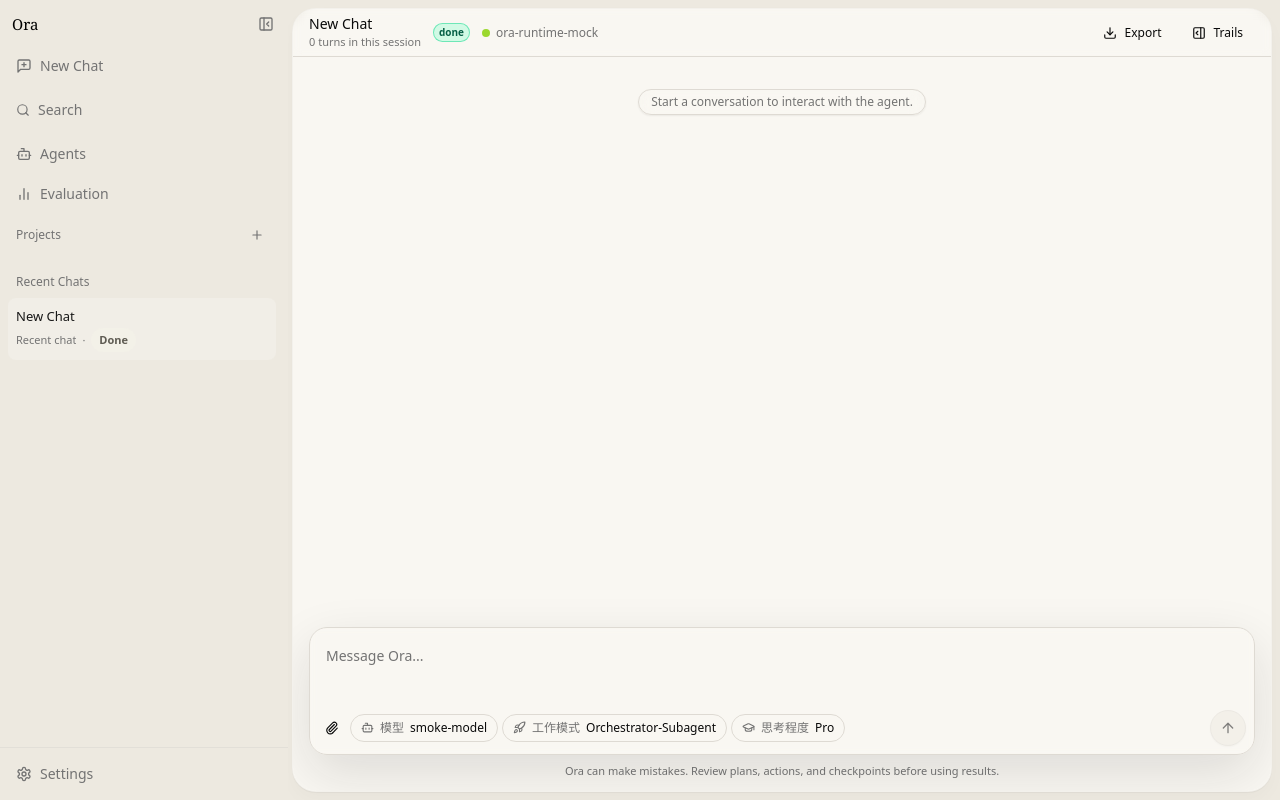
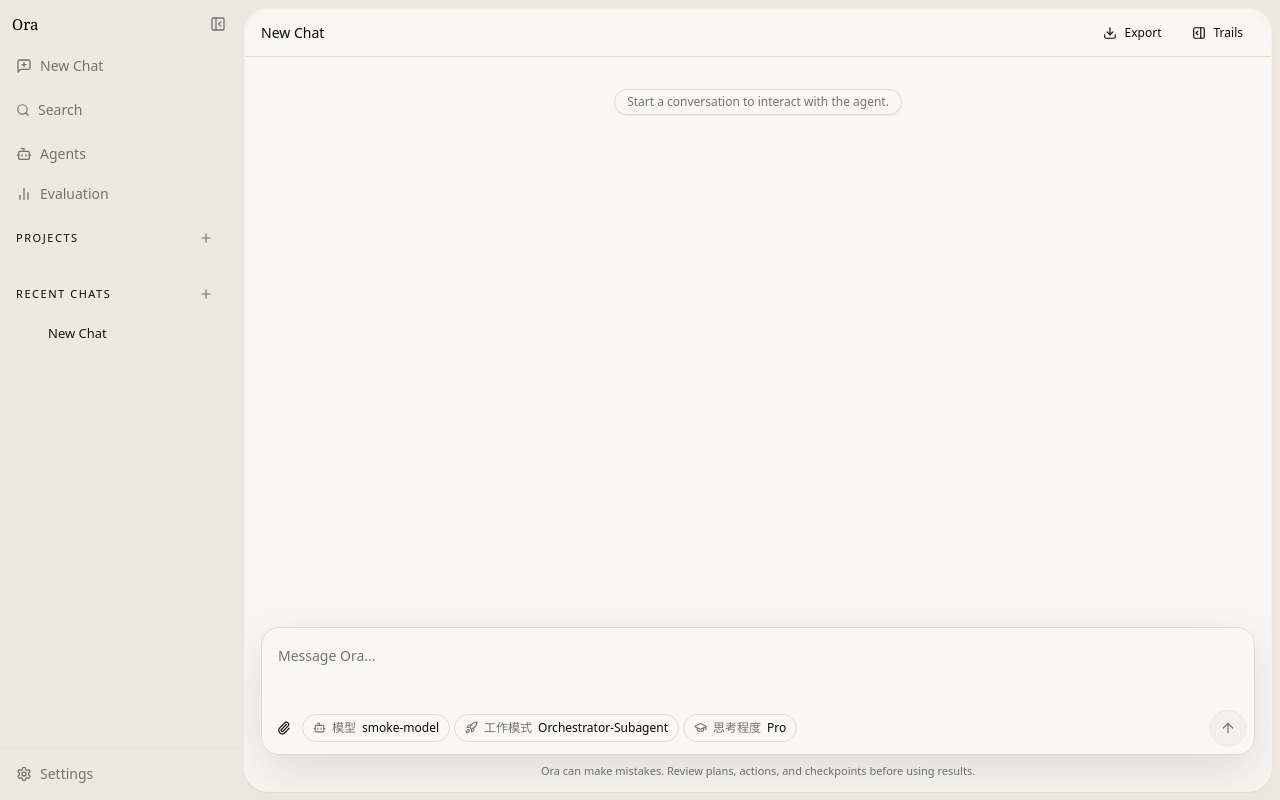
Before and after one commit to cemeworm/Ora, a React (Vite) app in the folder apps/desktop/: page / in a window 1280 px wide. Built offline with nearby package versions, Linux system fonts and the light colour scheme.

Commit message:
Refine desktop chrome and simplify runtime status

```diff
--- a/apps/desktop/src/App.tsx
+++ b/apps/desktop/src/App.tsx
@@ -209,7 +209,6 @@
             selectedCustomAgentId={state.selectedCustomAgentId}
             activeSnapshot={state.activeSnapshot}
             agents={agents}
-            bridgeStatus={state.bridgeStatus}
             busyCommand={state.busyCommand}
             chatMessages={chatMessages}
             checkpoints={checkpoints}
--- a/apps/desktop/src/components/ChatHeader.tsx
+++ b/apps/desktop/src/components/ChatHeader.tsx
@@ -1,11 +1,9 @@
 import { Download, Files, Pause, PanelRightOpen } from "lucide-react";
 import { Button } from "./ui/button";
-import { StatusBadge } from "./StatusBadge";
-import type { RuntimeBridgeStatus, SessionRun, SessionTurnItem } from "../types";
+import type { SessionRun, SessionTurnItem } from "../types";
 import { cn } from "../lib/utils";
 
 interface ChatHeaderProps {
-  bridgeStatus: RuntimeBridgeStatus;
   busyCommand?: string;
   isRunning: boolean;
   isApprovalRequired: boolean;
@@ -20,7 +18,6 @@
 }
 
 export function ChatHeader({
-  bridgeStatus,
   busyCommand,
   isRunning,
   isApprovalRequired,
@@ -40,18 +37,8 @@
         isApprovalRequired && "bg-amber-50/90",
       )}
     >
-      <div className="flex min-w-0 items-center gap-3">
-        <div className="min-w-0">
-          <h2 className="truncate text-sm font-medium">{selectedSession.title}</h2>
-          <p className="truncate text-[11px] text-muted-foreground">
-            {selectedSession.turnCount} turn{selectedSession.turnCount === 1 ? "" : "s"} in this session
-          </p>
-        </div>
-        <StatusBadge status={selectedSession.status} size="sm" />
-        <div className="hidden items-center gap-1.5 text-xs text-muted-foreground sm:flex">
-          <span className={cn("h-2 w-2 rounded-full", bridgeStatus.ok ? "bg-signal-acid" : "bg-red-500")} />
-          <span>{bridgeStatus.label}</span>
-        </div>
+      <div className="min-w-0">
+        <h2 className="truncate text-sm font-medium">{selectedSession.title}</h2>
       </div>
       <div className="hidden min-w-0 flex-1 items-center justify-center px-4 lg:flex">
         <div className="flex max-w-full items-center gap-1 overflow-x-auto">
--- a/apps/desktop/src/components/ChatView.tsx
+++ b/apps/desktop/src/components/ChatView.tsx
@@ -2,7 +2,7 @@
 import { ChatHeader } from "./ChatHeader";
 import { ChatMessages } from "./ChatMessages";
 import { ChatInput } from "./ChatInput";
-import type { ActionRecord, AgentProfile, ChatMessage, CheckpointRecord, PlanItem, RuntimeBridgeStatus, SessionRun, SessionTurnItem, StreamLine, TopologyEdge, TopologyNode, PatternCard } from "../types";
+import type { ActionRecord, AgentProfile, ChatMessage, CheckpointRecord, PlanItem, SessionRun, SessionTurnItem, StreamLine, TopologyEdge, TopologyNode, PatternCard } from "../types";
 import type { OraStateSnapshot } from "../lib/runtimeClient";
 import { useWorkbench } from "../lib/state";
 import { cn } from "../lib/utils";
@@ -12,7 +12,6 @@
   patternCards: PatternCard[];
   activeSnapshot?: OraStateSnapshot;
   agents: AgentProfile[];
-  bridgeStatus: RuntimeBridgeStatus;
   busyCommand?: string;
   chatMessages: ChatMessage[];
   checkpoints: CheckpointRecord[];
@@ -48,7 +47,6 @@
   activePattern,
   patternCards,
   agents,
-  bridgeStatus,
   busyCommand,
   chatMessages,
   composerPrompt,
@@ -89,7 +87,6 @@
   return (
     <div className="relative flex h-full min-h-0 w-full bg-transparent">
       <ChatHeader
-        bridgeStatus={bridgeStatus}
         busyCommand={busyCommand}
         isRunning={isRunning}
         isApprovalRequired={isApprovalRequired}
--- a/apps/desktop/src/components/Sidebar.tsx
+++ b/apps/desktop/src/components/Sidebar.tsx
@@ -1,8 +1,7 @@
+import { useState, type ReactNode } from "react";
 import {
   Bot,
   ChartNoAxesColumn,
-  ChevronDown,
-  ChevronRight,
   Folder,
   FolderOpen,
   MessageSquarePlus,
@@ -15,7 +14,9 @@
 import { cn } from "../lib/utils";
 import type { RunStatus } from "../types";
 import { SidebarTrigger, useSidebar } from "./ui/sidebar";
-import { StatusPill } from "./StatusPill";
+
+const MAX_VISIBLE_PROJECT_SESSIONS = 4;
+const SESSION_COLUMN_INDENT = "pl-[1.375rem]";
 
 function statusFromSession(status: string | undefined): RunStatus {
   if (status === "interrupted") return "approval_required";
@@ -24,10 +25,100 @@
   return "done";
 }
 
+function SidebarSectionHeader({
+  title,
+  action,
+}: {
+  title: string;
+  action?: ReactNode;
+}) {
+  return (
+    <div className="flex items-center justify-between px-2 pb-2 pt-1">
+      <span className="text-[11px] font-medium uppercase tracking-[0.14em] text-muted-foreground/80">{title}</span>
+      {action}
+    </div>
+  );
+}
+
+function SessionStatusBadge({ status }: { status: RunStatus }) {
+  if (status === "running") {
+    return (
+      <span className="inline-flex items-center rounded-full bg-emerald-100/85 px-2 py-0.5 text-[10px] font-medium text-emerald-800">
+        Awaiting reply
+      </span>
+    );
+  }
+
+  if (status === "approval_required") {
+    return (
+      <span className="inline-flex items-center rounded-full bg-amber-100/75 px-2 py-0.5 text-[10px] font-medium text-amber-800">
+        Needs approval
+      </span>
+    );
+  }
+
+  if (status === "failed") {
+    return (
+      <span className="inline-flex items-center rounded-full bg-rose-100/75 px-2 py-0.5 text-[10px] font-medium text-rose-700">
+        Failed
+      </span>
+    );
+  }
+
+  return null;
+}
+
+function SessionLeadingIndicator({ status }: { status: RunStatus }) {
+  if (status === "running") {
+    return <span className="h-3 w-3 shrink-0 rounded-full border border-muted-foreground/15 border-t-muted-foreground/55 animate-spin" />;
+  }
+
+  if (status === "approval_required") {
+    return <span className="h-2 w-2 shrink-0 rounded-full bg-amber-500/80" />;
+  }
+
+  if (status === "failed") {
+    return <span className="h-2 w-2 shrink-0 rounded-full bg-rose-500/75" />;
+  }
+
+  return null;
+}
+
+function SessionRow({
+  title,
+  status,
+  selected,
+  onClick,
+}: {
+  title: string;
+  status: RunStatus;
+  selected: boolean;
+  onClick: () => void;
+}) {
+  return (
+    <button
+      onClick={onClick}
+      className={cn(
+        "group flex min-h-[36px] w-full items-center gap-2 rounded-lg px-2.5 py-1.5 text-left text-[13px] transition-colors",
+        selected
+          ? "bg-sidebar-accent/95 text-sidebar-accent-foreground"
+          : "text-sidebar-foreground hover:bg-sidebar-accent/45",
+      )}
+    >
+      {status !== "done" && <SessionLeadingIndicator status={status} />}
+      <div className="min-w-0 flex-1">
+        <div className={cn("truncate font-medium", !selected && "text-foreground/88")}>{title}</div>
+      </div>
+      <SessionStatusBadge status={status} />
+    </button>
+  );
+}
+
 export function Sidebar() {
   const { state, dispatch } = useWorkbench();
   const { actions } = useRunActions();
   const { open } = useSidebar();
+  const [expandedSessionLists, setExpandedSessionLists] = useState<Record<string, boolean>>({});
   const projects = state.projects.map((project) => ({
     ...project,
     expanded: state.expandedProjectIds[project.projectId] ?? true,
@@ -48,13 +139,14 @@
       title: session.title,
       status: statusFromSession(session.status),
     }));
+  const showSectionDivider = projects.length > 0 && recentChats.length > 0;
 
   return (
     <aside
       data-state={open ? "expanded" : "collapsed"}
       className={cn(
         "hidden h-screen shrink-0 bg-background text-sidebar-foreground transition-[width] duration-200 ease-linear md:flex md:flex-col",
-        open ? "w-72" : "w-12",
+        open ? "w-60" : "w-12",
       )}
     >
       <div className="flex h-12 shrink-0 flex-col justify-center px-2">
@@ -90,16 +182,17 @@
 
       <div className="min-h-0 flex-1 overflow-hidden">
         <div className="px-2 pb-2">
-          {open && (
           <button
             type="button"
-              className="flex h-9 w-full appearance-none items-center gap-2 rounded-md border-0 bg-transparent px-2 text-sm text-muted-foreground shadow-none transition hover:bg-sidebar-accent hover:text-sidebar-accent-foreground"
+            className={cn(
+              "flex h-9 w-full appearance-none items-center gap-2 rounded-md border-0 bg-transparent px-2 text-sm text-muted-foreground shadow-none transition hover:bg-sidebar-accent hover:text-sidebar-accent-foreground",
+              !open && "justify-center px-0",
+            )}
             title="Search"
           >
             <Search size={14} />
-              <span>Search</span>
+            {open && <span>Search</span>}
           </button>
-          )}
           <button
             onClick={() => dispatch({ type: "SET_VIEW", view: "agents" })}
             className={cn(
@@ -130,23 +223,28 @@
           <div className="flex h-full min-h-0 flex-col overflow-hidden px-2 pb-2">
             <div className="min-h-0 flex-1 overflow-y-auto pr-1">
               <section>
-                <div className="flex items-center justify-between px-2 pb-2 pt-1">
-                  <span className="text-xs font-medium text-muted-foreground">Projects</span>
+                <SidebarSectionHeader
+                  title="Projects"
+                  action={(
                     <button
                       type="button"
                       onClick={() => void actions.addProjectFromDialog()}
-                    className="rounded-md p-1 text-muted-foreground transition hover:bg-sidebar-accent hover:text-sidebar-accent-foreground"
+                      className="flex h-7 w-7 items-center justify-center rounded-md text-muted-foreground transition hover:bg-sidebar-accent/65 hover:text-sidebar-accent-foreground"
                       title="Select folder"
                     >
                       <Plus size={14} />
                     </button>
-                </div>
-                <div className="flex flex-col gap-1">
+                  )}
+                />
+                <div className="flex flex-col gap-0.5">
                   {projects.map((project) => {
                     const selectedProject = state.selectedProjectId === project.projectId;
+                    const showAllSessions = expandedSessionLists[project.projectId] ?? false;
+                    const visibleSessions = showAllSessions ? project.sessions : project.sessions.slice(0, MAX_VISIBLE_PROJECT_SESSIONS);
+                    const hiddenSessionCount = Math.max(0, project.sessions.length - visibleSessions.length);
                     return (
-                      <div key={project.projectId} className="rounded-md">
-                        <div className="flex items-center gap-1">
+                      <div key={project.projectId} className="group/project rounded-lg px-2">
+                        <div className="flex items-center gap-1.5">
                           <button
                             type="button"
                             onClick={() => {
@@ -154,47 +252,75 @@
                               dispatch({ type: "TOGGLE_PROJECT_SECTION", projectId: project.projectId });
                             }}
                             className={cn(
-                              "flex min-w-0 flex-1 items-center gap-2 rounded-md px-2 py-2 text-left text-sm transition",
-                              selectedProject ? "bg-sidebar-accent text-sidebar-accent-foreground" : "text-muted-foreground hover:bg-sidebar-accent/70",
+                              "flex min-w-0 flex-1 items-center gap-2 rounded-lg px-2.5 py-2 text-left text-[13px] transition-colors",
+                              selectedProject
+                                ? "bg-sidebar-accent/95 text-sidebar-accent-foreground"
+                                : "text-sidebar-foreground hover:bg-sidebar-accent/45",
                             )}
                             title={project.rootPath}
                           >
-                            {project.expanded ? <ChevronDown size={14} /> : <ChevronRight size={14} />}
+                            <span className={cn("text-muted-foreground/85", selectedProject && "text-sidebar-accent-foreground/70")}>
                               {project.expanded ? <FolderOpen size={14} /> : <Folder size={14} />}
-                            <div className="min-w-0 flex-1">
-                              <div className="truncate text-[13px] font-medium">{project.label}</div>
-                              <div className="truncate text-[11px] text-muted-foreground">{project.sessions.length} session{project.sessions.length === 1 ? "" : "s"}</div>
-                            </div>
+                            </span>
+                            <div className="min-w-0 flex-1 truncate font-medium">{project.label}</div>
                           </button>
                           <button
                             type="button"
                             onClick={() => void actions.createProjectSession(project.projectId)}
-                            className="rounded-md p-1.5 text-muted-foreground transition hover:bg-sidebar-accent hover:text-sidebar-accent-foreground"
+                            className="flex h-7 w-7 shrink-0 items-center justify-center rounded-md text-muted-foreground opacity-0 transition hover:bg-sidebar-accent/65 hover:text-sidebar-accent-foreground group-hover/project:opacity-100 focus-visible:opacity-100"
                             title="New project session"
                           >
-                            <MessageSquarePlus size={14} />
+                            <Plus size={14} />
                           </button>
                         </div>
-                        {project.expanded && project.sessions.length > 0 && (
-                          <div className="mt-1 flex flex-col gap-1 pl-8">
-                            {project.sessions.map((session) => {
+                        {project.expanded && (
+                          <div className={cn(SESSION_COLUMN_INDENT, "pt-0")}>
+                            {project.sessions.length === 0 ? (
+                              <div className="px-2.5 py-1.5 text-[12px] text-muted-foreground/75">No chats yet</div>
+                            ) : (
+                              <div className="flex flex-col gap-0">
+                                {visibleSessions.map((session) => {
                                   const selected = session.id === state.selectedSessionId;
                                   return (
-                                <button
+                                    <SessionRow
                                       key={session.id}
+                                      title={session.title}
+                                      status={session.status}
+                                      selected={selected}
                                       onClick={() => void actions.selectSession(session.id)}
-                                  className={cn(
-                                    "flex min-h-[40px] w-full items-center rounded-md px-2 py-2 text-left text-sm transition",
-                                    selected ? "bg-sidebar-accent text-sidebar-accent-foreground" : "text-muted-foreground hover:bg-sidebar-accent/70",
-                                  )}
-                                >
-                                  <div className="min-w-0 flex-1">
-                                    <div className="truncate text-[13px] font-medium">{session.title}</div>
-                                  </div>
-                                  <StatusPill status={session.status} />
-                                </button>
+                                    />
                                   );
                                 })}
+                                {hiddenSessionCount > 0 && (
+                                  <button
+                                    type="button"
+                                    onClick={() => {
+                                      setExpandedSessionLists((current) => ({
+                                        ...current,
+                                        [project.projectId]: true,
+                                      }));
+                                    }}
+                                    className="flex min-h-[32px] items-center px-2.5 text-left text-[12px] text-muted-foreground transition hover:text-foreground"
+                                  >
+                                    Show {hiddenSessionCount} more
+                                  </button>
+                                )}
+                                {showAllSessions && project.sessions.length > MAX_VISIBLE_PROJECT_SESSIONS && (
+                                  <button
+                                    type="button"
+                                    onClick={() => {
+                                      setExpandedSessionLists((current) => ({
+                                        ...current,
+                                        [project.projectId]: false,
+                                      }));
+                                    }}
+                                    className="flex min-h-[32px] items-center px-2.5 text-left text-[12px] text-muted-foreground transition hover:text-foreground"
+                                  >
+                                    Show less
+                                  </button>
+                                )}
+                              </div>
+                            )}
                           </div>
                         )}
                       </div>
@@ -204,31 +330,38 @@
               </section>
 
               {recentChats.length > 0 && (
-                <section className="mt-4">
-                  <div className="px-2 pb-2 pt-1 text-xs font-medium text-muted-foreground">Recent Chats</div>
-                  <div className="flex flex-col gap-1">
+                <section className={cn("mt-4", showSectionDivider && "border-t border-sidebar-border/70 pt-4")}>
+                  <SidebarSectionHeader
+                    title="Recent Chats"
+                    action={(
+                      <button
+                        type="button"
+                        onClick={() => {
+                          dispatch({ type: "SET_VIEW", view: "chat" });
+                          void actions.createSession();
+                        }}
+                        className="flex h-7 w-7 items-center justify-center rounded-md text-muted-foreground transition hover:bg-sidebar-accent/65 hover:text-sidebar-accent-foreground"
+                        title="New chat"
+                      >
+                        <Plus size={14} />
+                      </button>
+                    )}
+                  />
+                  <div className="px-2">
+                    <div className={cn("flex flex-col gap-0", SESSION_COLUMN_INDENT)}>
                       {recentChats.map((session) => {
                         const selected = session.id === state.selectedSessionId;
                         return (
-                        <button
+                          <SessionRow
                             key={session.id}
+                            title={session.title}
+                            status={session.status}
+                            selected={selected}
                             onClick={() => void actions.selectSession(session.id)}
-                          className={cn(
-                            "group relative flex min-h-[44px] w-full items-center rounded-md px-2 py-2 text-left text-sm transition",
-                            selected ? "bg-sidebar-accent text-sidebar-accent-foreground" : "text-muted-foreground hover:bg-sidebar-accent/70",
-                          )}
-                        >
-                          <div className="min-w-0 flex-1">
-                            <div className="truncate text-[13px] font-medium">{session.title}</div>
-                            <div className="mt-0.5 flex items-center gap-1.5 text-[11px] text-muted-foreground">
-                              <span className="truncate">Recent chat</span>
-                              <span>·</span>
-                              <StatusPill status={session.status} />
-                            </div>
-                          </div>
-                        </button>
+                          />
                         );
                       })}
+                    </div>
                   </div>
                 </section>
               )}
--- a/apps/desktop/src/components/TrailsDrawer.tsx
+++ b/apps/desktop/src/components/TrailsDrawer.tsx
@@ -58,6 +58,7 @@
   onCancelRun,
 }: TrailsDrawerProps) {
   const nodeLabel = selectedNode?.label ?? activeSnapshot?.pattern.replace(/_/g, " ") ?? "No active run selected";
+  const subtitle = nodeLabel.trim().toLowerCase() === "run" ? "" : nodeLabel;
 
   return (
     <aside className={cn("flex h-full min-h-0 w-full min-w-0 flex-col bg-transparent", !open && "hidden")} aria-hidden={!open}>
@@ -66,7 +67,7 @@
           <GitBranch size={16} className="text-muted-foreground" />
           <div className="min-w-0">
             <h2 className="truncate text-sm font-medium">Trails</h2>
-            <p className="truncate text-[11px] text-muted-foreground">{nodeLabel}</p>
+            {subtitle ? <p className="truncate text-[11px] text-muted-foreground">{subtitle}</p> : null}
           </div>
         </div>
         <Button onClick={onClose} variant="ghost" size="icon-sm" title="Close trails">
--- a/apps/desktop/src/styles.css
+++ b/apps/desktop/src/styles.css
@@ -30,9 +30,9 @@
     --ring: transparent;
     --sidebar: oklch(0.976 0.0075 87.2);
     --sidebar-foreground: oklch(0.145 0 0);
-    --sidebar-accent: oklch(0.949 0.0098 86.8);
+    --sidebar-accent: oklch(0.962 0.0085 86.8);
     --sidebar-accent-foreground: oklch(0.205 0 0);
-    --sidebar-border: oklch(0.904 0.0098 85.2);
+    --sidebar-border: oklch(0.918 0.0088 85.2);
     --container-width-sm: 36rem;
     --container-width-md: 51rem;
     --container-width-lg: 64rem;
```
Also changed, not shown: apps/desktop/src/components/SettingsView.tsx (+8 -32 lines), 2 other files (tests, documents, lock files or other folders). Lines whose indentation alone changed are shown as unchanged.
